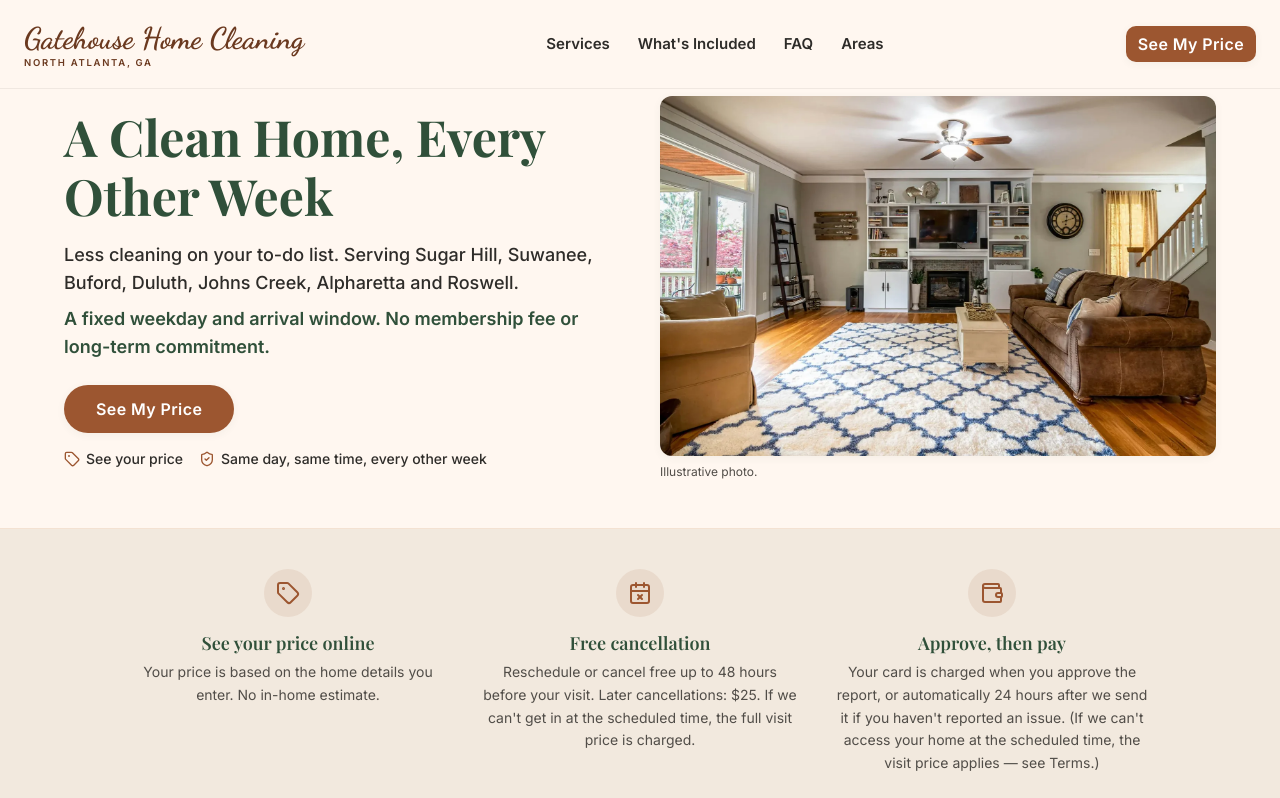
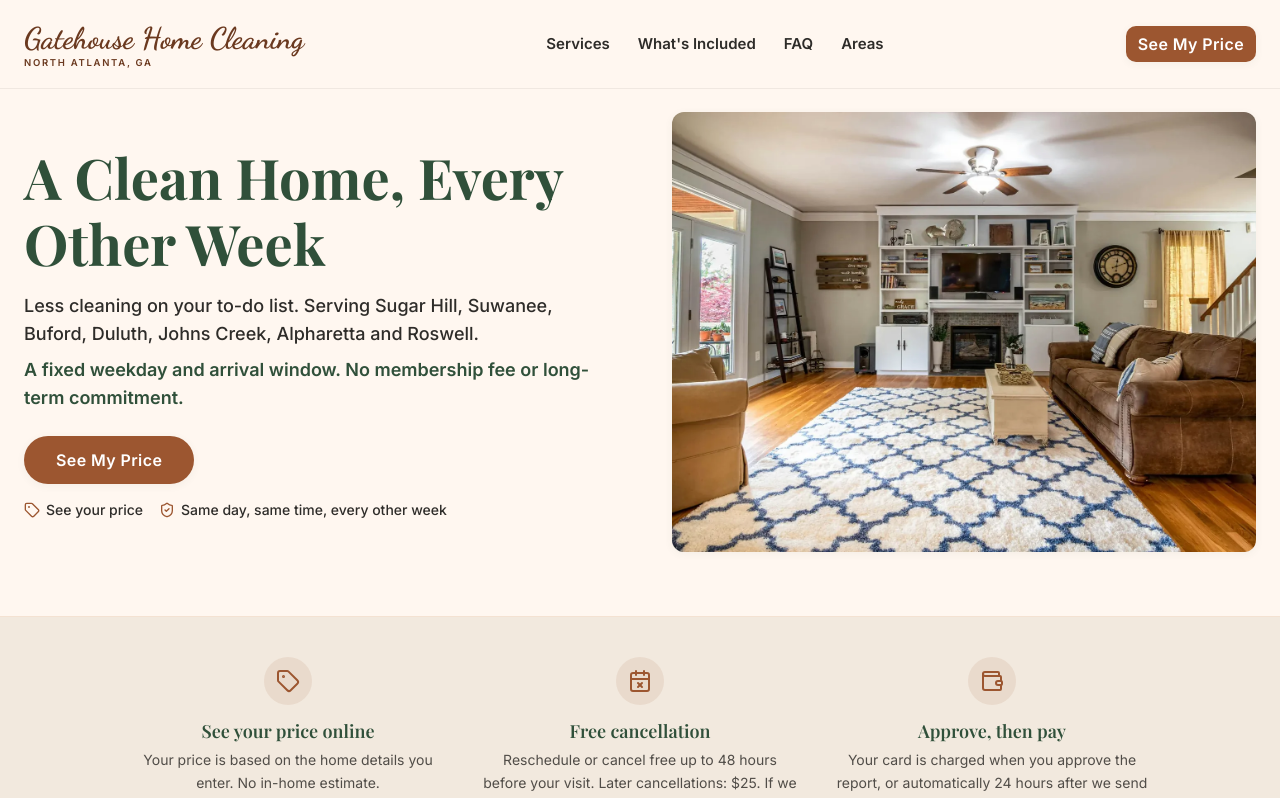
Before and after one commit to mihas2596-stack/gatehouse-site, a React (Vite) app: page / in a window 1280 px wide. Shown: the top 798 px of the page. Built offline with nearby package versions, Linux system fonts and the light colour scheme; a web font is replaced by a local one.

Commit message:
Hero: full container width aligned with header, larger photo and headline, drop visible stock-photo caption

```diff
--- a/src/pages/Index.tsx
+++ b/src/pages/Index.tsx
@@ -110,20 +110,19 @@ const Index = () => (
     </Helmet>
 
     {/* 1. HERO */}
-    <section className="hero-section border-b border-border/60 bg-background pt-[88px] pb-10 md:pt-24 md:pb-12">
+    <section className="hero-section border-b border-border/60 bg-background pt-[88px] pb-12 md:pt-28 md:pb-16">
       <div className="container">
-        <div className="mx-auto grid max-w-6xl grid-cols-1 items-center gap-8 md:grid-cols-2 md:gap-10">
+        <div className="grid grid-cols-1 items-center gap-8 md:grid-cols-2 md:gap-12 lg:gap-16">
           <figure className="order-2 md:order-2">
             <img
               src={heroImage}
-              alt="Illustrative photo of a living room"
+              alt="Living room in a freshly cleaned home (stock photo)"
               loading="eager"
-              className="h-44 w-full rounded-xl object-cover shadow-warm sm:h-56 md:h-[320px] lg:h-[360px]"
+              className="h-52 w-full rounded-xl object-cover shadow-warm sm:h-64 md:h-[380px] lg:h-[440px]"
             />
-            <figcaption className="mt-2 text-center text-xs text-muted-foreground md:text-left">Illustrative photo.</figcaption>
           </figure>
           <div className="order-1 animate-fade-up text-center md:order-1 md:text-left">
-            <h1 className="hero-h1 font-heading text-[34px] font-extrabold leading-[1.18] text-sage-foreground md:text-[44px] lg:text-[50px]">
+            <h1 className="hero-h1 font-heading text-[34px] font-extrabold leading-[1.18] text-sage-foreground md:text-[46px] lg:text-[56px]">
               A Clean Home, Every Other Week
             </h1>
             <p className="mt-4 text-base font-medium leading-relaxed text-foreground md:text-lg">
```
